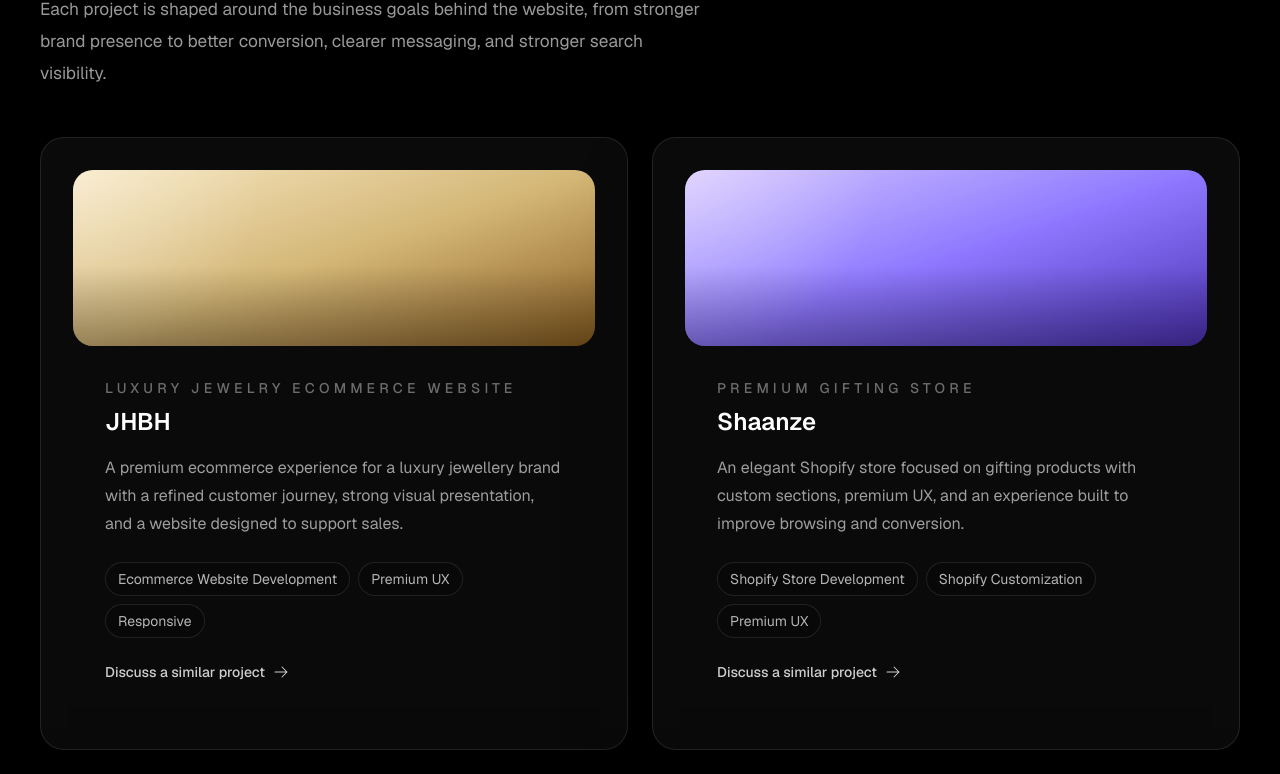
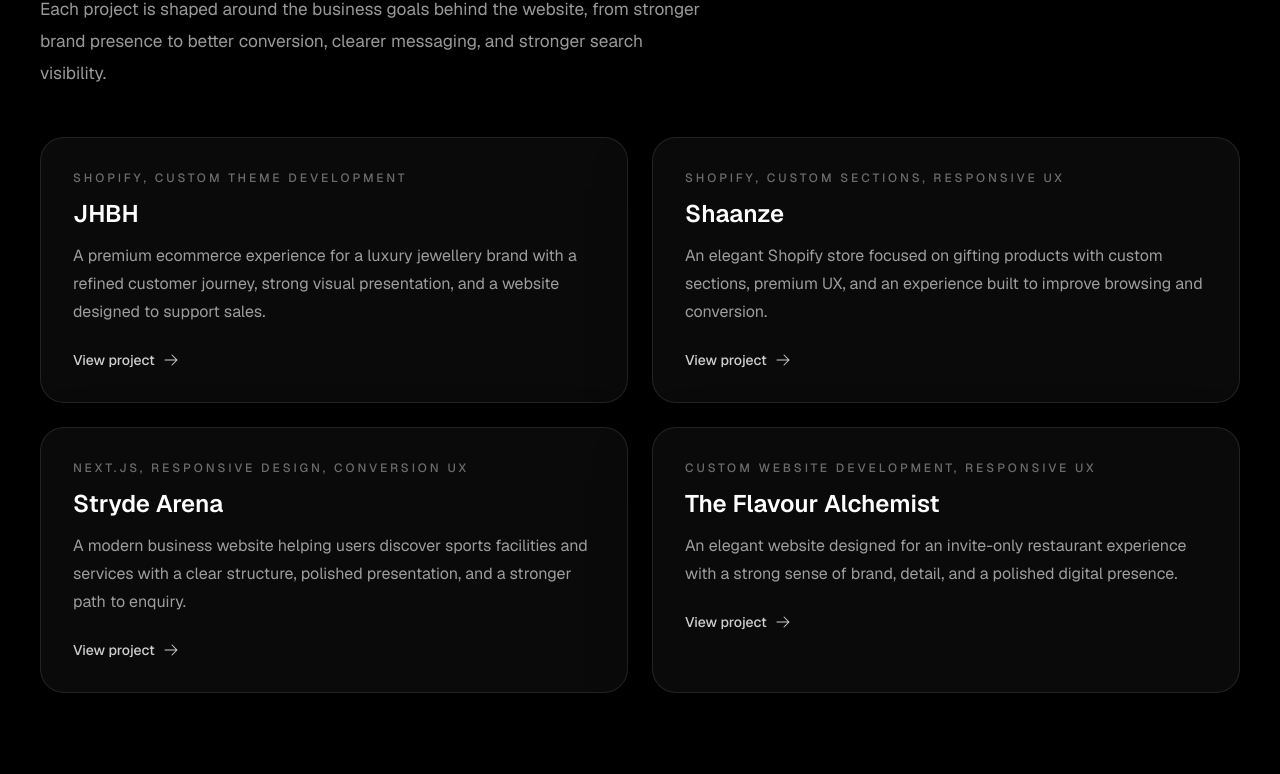
Before and after one commit to nabadeeptalukdar/portfolio, a Next.js app: page / in a window 1280 px wide. Shown: the part 2136-2910 px from the top of the page. Built offline with nearby package versions, Linux system fonts and the light colour scheme.

Commit message:
Refactor ProjectsSection to streamline project details and improve layout

```diff
--- a/src/components/sections/ProjectsSection.jsx
+++ b/src/components/sections/ProjectsSection.jsx
@@ -8,31 +8,27 @@ import GlassCard from "@/components/ui/GlassCard";
 const projects = [
   {
     title: "JHBH",
-    subtitle: "Luxury Jewelry eCommerce Website",
+    technology: "Shopify, custom theme development",
     description: "A premium ecommerce experience for a luxury jewellery brand with a refined customer journey, strong visual presentation, and a website designed to support sales.",
-    tags: ["Ecommerce Website Development", "Premium UX", "Responsive"],
-    accent: "from-[#f7e7c1] via-[#d4b777] to-[#8b6021]",
+    link: "https://jbhjewellery.com",
   },
   {
     title: "Shaanze",
-    subtitle: "Premium Gifting Store",
+    technology: "Shopify, custom sections, responsive UX",
     description: "An elegant Shopify store focused on gifting products with custom sections, premium UX, and an experience built to improve browsing and conversion.",
-    tags: ["Shopify Store Development", "Shopify Customization", "Premium UX"],
-    accent: "from-[#d5c4ff] via-[#8f78ff] to-[#4d31b4]",
+    link: "https://shaanze.com",
   },
   {
     title: "Stryde Arena",
-    subtitle: "Premium Sports Arena Website",
+    technology: "Next.js, responsive design, conversion UX",
     description: "A modern business website helping users discover sports facilities and services with a clear structure, polished presentation, and a stronger path to enquiry.",
-    tags: ["Business Website Development", "User Experience", "Conversion"],
-    accent: "from-[#b9d7ff] via-[#6da9ff] to-[#1f4d80]",
+    link: "https://strydearena.com",
   },
   {
     title: "The Flavour Alchemist",
-    subtitle: "Exclusive Restaurant Website",
+    technology: "Custom website development, responsive UX",
     description: "An elegant website designed for an invite-only restaurant experience with a strong sense of brand, detail, and a polished digital presence.",
-    tags: ["Custom Website Development", "Luxury Brand", "Responsive"],
-    accent: "from-[#ffd1a8] via-[#ff8f4f] to-[#8d3c16]",
+    link: "https://theflavouralchemist.com",
   },
 ];
 
@@ -48,7 +44,7 @@ export default function ProjectsSection() {
           />
         </div>
 
-        <div className="grid gap-6 lg:grid-cols-2">
+        <div className="grid gap-4 sm:gap-6 md:grid-cols-2">
           {projects.map((project, index) => (
             <motion.article
               key={project.title}
@@ -57,27 +53,14 @@ export default function ProjectsSection() {
               viewport={{ once: true, amount: 0.2 }}
               transition={{ delay: index * 0.08, duration: 0.45 }}
             >
-              <GlassCard className="group h-full overflow-hidden p-0">
-                <div className={`relative h-44 overflow-hidden rounded-[20px] bg-linear-to-br ${project.accent}`}>
-                  <div className="absolute inset-0 bg-[radial-gradient(circle_at_top_left,rgba(255,255,255,0.28),transparent_35%)]" />
-                  <div className="absolute inset-x-0 bottom-0 h-20 bg-gradient-to-t from-black/30 to-transparent" />
-                </div>
-                <div className="p-6 sm:p-7 lg:p-8">
-                  <p className="text-sm font-medium uppercase tracking-[0.3em] text-white/40">{project.subtitle}</p>
-                  <h3 className="mt-2 text-2xl font-semibold text-white">{project.title}</h3>
-                  <p className="mt-4 text-base leading-7 text-white/60">{project.description}</p>
-                  <div className="mt-6 flex flex-wrap gap-2">
-                    {project.tags.map((tag) => (
-                      <span key={tag} className="rounded-full border border-white/10 bg-black/20 px-3 py-1.5 text-sm text-white/70">
-                        {tag}
-                      </span>
-                    ))}
-                  </div>
-                  <a href="#contact" className="mt-6 inline-flex items-center gap-2 text-sm font-medium text-white/80 transition hover:text-white">
-                    Discuss a similar project
+              <GlassCard className="group flex h-full flex-col p-5 sm:p-7">
+                <p className="text-xs font-medium uppercase tracking-[0.24em] text-white/40">{project.technology}</p>
+                <h3 className="mt-3 text-2xl font-semibold text-white">{project.title}</h3>
+                <p className="mt-3 text-sm leading-6 text-white/60 sm:text-base sm:leading-7">{project.description}</p>
+                <a href={project.link} target="_blank" rel="noreferrer" className="mt-6 inline-flex w-fit items-center gap-2 text-sm font-medium text-white/80 transition hover:text-white">
+                    View project
                     <HiArrowRight className="text-base" />
-                  </a>
-                </div>
+                </a>
               </GlassCard>
             </motion.article>
           ))}
```
